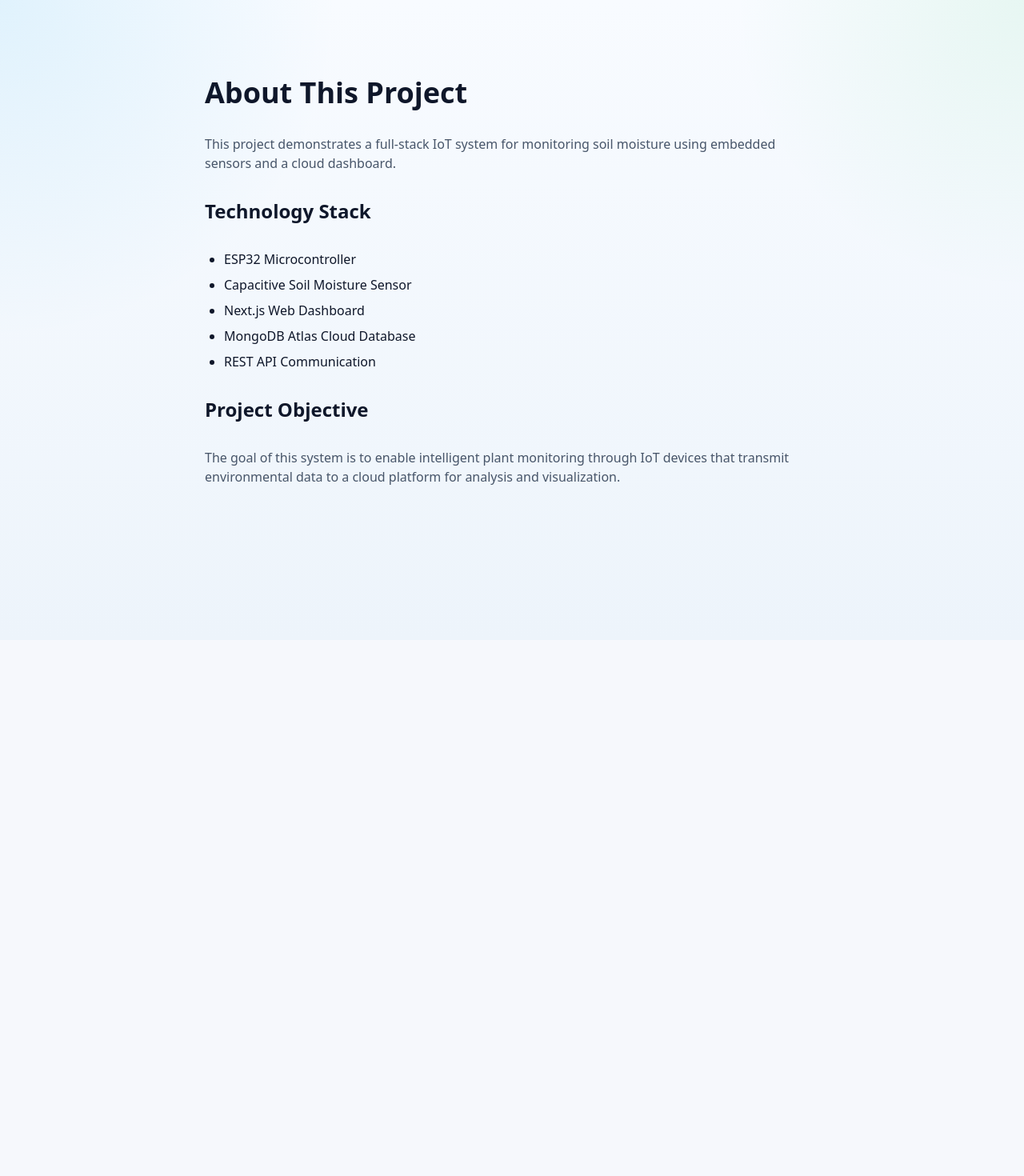
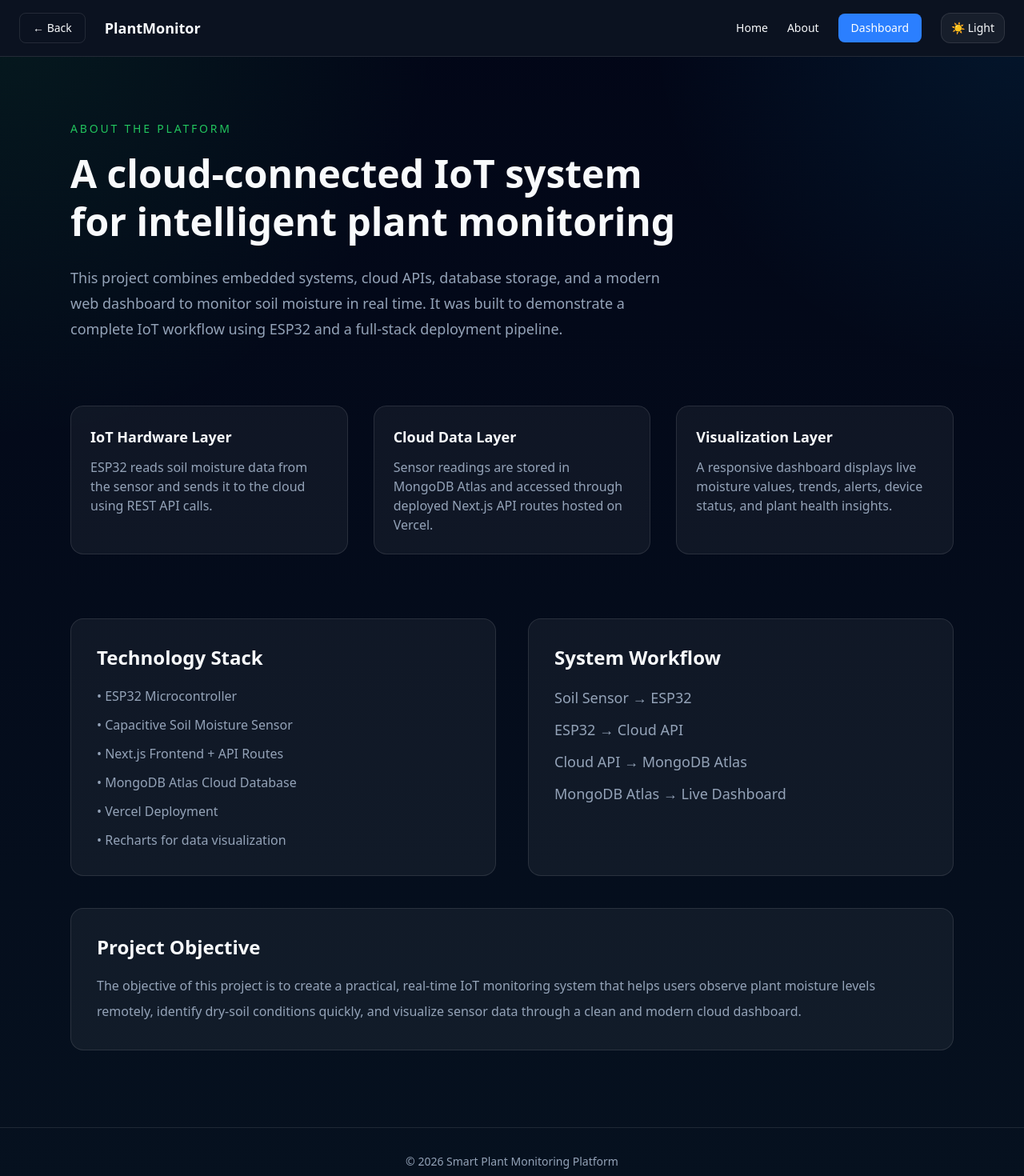
Before and after one commit to HridaySaikia/soil_moisture_iot, a Next.js app: page /about in a window 1280 px wide. Shown: the top 1470 px of the page at 80% size. Before the commit the page ends 800 px from the top, so only its background shows below. Built offline with nearby package versions, Linux system fonts and the light colour scheme.

Commit message:
enhance about section

```diff
--- a/src/app/about/page.tsx
+++ b/src/app/about/page.tsx
@@ -1,46 +1,203 @@
-export default function About() {
+"use client";
+
+import Link from "next/link";
+import { useRouter } from "next/navigation";
+import ThemeToggle from "@/components/ThemeToggle";
+
+export default function AboutPage() {
+  const router = useRouter();
+
   return (
     <main
-      className="min-h-screen px-6 py-24"
+      className="min-h-screen"
       style={{
         background: "var(--page-bg)",
         color: "var(--text-primary)",
       }}
     >
-      <div className="max-w-3xl mx-auto space-y-8">
+      {/* Navbar */}
+      <nav
+        className="border-b backdrop-blur-xl"
+        style={{
+          borderColor: "var(--border)",
+          background: "var(--bg-secondary)",
+        }}
+      >
+        <div className="mx-auto flex max-w-7xl items-center justify-between px-6 py-4">
+          <div className="flex items-center gap-6">
+            <button
+              onClick={() => router.back()}
+              className="rounded-lg border px-4 py-2 text-sm"
+              style={{ borderColor: "var(--border)" }}
+            >
+              ← Back
+            </button>
 
-        <h1 className="text-4xl font-bold">
-          About This Project
-        </h1>
+            <Link href="/" className="text-lg font-semibold">
+              PlantMonitor
+            </Link>
+          </div>
 
-        <p style={{ color: "var(--text-secondary)" }}>
-          This project demonstrates a full-stack IoT system for monitoring soil
-          moisture using embedded sensors and a cloud dashboard.
-        </p>
+          <div className="flex items-center gap-6">
+            <Link href="/" className="text-sm">
+              Home
+            </Link>
+            <Link href="/about" className="text-sm font-medium">
+              About
+            </Link>
+            <Link
+              href="/dashboard"
+              className="rounded-lg bg-blue-500 px-4 py-2 text-sm text-white"
+            >
+              Dashboard
+            </Link>
+            <ThemeToggle />
+          </div>
+        </div>
+      </nav>
 
-        <h2 className="text-2xl font-semibold">
-          Technology Stack
-        </h2>
+      {/* Hero */}
+      <section className="mx-auto max-w-6xl px-6 py-20">
+        <div className="max-w-3xl">
+          <p
+            className="text-sm uppercase tracking-[0.2em]"
+            style={{ color: "var(--accent)" }}
+          >
+            About the Platform
+          </p>
 
-        <ul className="list-disc ml-6 space-y-2">
-          <li>ESP32 Microcontroller</li>
-          <li>Capacitive Soil Moisture Sensor</li>
-          <li>Next.js Web Dashboard</li>
-          <li>MongoDB Atlas Cloud Database</li>
-          <li>REST API Communication</li>
-        </ul>
+          <h1 className="mt-4 text-5xl font-bold leading-tight">
+            A cloud-connected IoT system for intelligent plant monitoring
+          </h1>
 
-        <h2 className="text-2xl font-semibold">
-          Project Objective
-        </h2>
+          <p
+            className="mt-6 text-lg leading-8"
+            style={{ color: "var(--text-secondary)" }}
+          >
+            This project combines embedded systems, cloud APIs, database
+            storage, and a modern web dashboard to monitor soil moisture in
+            real time. It was built to demonstrate a complete IoT workflow
+            using ESP32 and a full-stack deployment pipeline.
+          </p>
+        </div>
+      </section>
 
-        <p style={{ color: "var(--text-secondary)" }}>
-          The goal of this system is to enable intelligent plant monitoring
-          through IoT devices that transmit environmental data to a cloud
-          platform for analysis and visualization.
-        </p>
+      {/* Overview cards */}
+      <section className="mx-auto max-w-6xl px-6 pb-20">
+        <div className="grid gap-8 md:grid-cols-3">
+          <div
+            className="rounded-2xl border p-6"
+            style={{
+              borderColor: "var(--border)",
+              background: "var(--card)",
+            }}
+          >
+            <h3 className="text-lg font-semibold">IoT Hardware Layer</h3>
+            <p className="mt-3" style={{ color: "var(--text-secondary)" }}>
+              ESP32 reads soil moisture data from the sensor and sends it to the
+              cloud using REST API calls.
+            </p>
+          </div>
 
-      </div>
+          <div
+            className="rounded-2xl border p-6"
+            style={{
+              borderColor: "var(--border)",
+              background: "var(--card)",
+            }}
+          >
+            <h3 className="text-lg font-semibold">Cloud Data Layer</h3>
+            <p className="mt-3" style={{ color: "var(--text-secondary)" }}>
+              Sensor readings are stored in MongoDB Atlas and accessed through
+              deployed Next.js API routes hosted on Vercel.
+            </p>
+          </div>
+
+          <div
+            className="rounded-2xl border p-6"
+            style={{
+              borderColor: "var(--border)",
+              background: "var(--card)",
+            }}
+          >
+            <h3 className="text-lg font-semibold">Visualization Layer</h3>
+            <p className="mt-3" style={{ color: "var(--text-secondary)" }}>
+              A responsive dashboard displays live moisture values, trends,
+              alerts, device status, and plant health insights.
+            </p>
+          </div>
+        </div>
+      </section>
+
+      {/* Detailed sections */}
+      <section className="mx-auto grid max-w-6xl gap-10 px-6 pb-24 lg:grid-cols-2">
+        <div
+          className="rounded-2xl border p-8"
+          style={{
+            borderColor: "var(--border)",
+            background: "var(--card)",
+          }}
+        >
+          <h2 className="text-2xl font-semibold">Technology Stack</h2>
+          <ul
+            className="mt-5 space-y-3"
+            style={{ color: "var(--text-secondary)" }}
+          >
+            <li>• ESP32 Microcontroller</li>
+            <li>• Capacitive Soil Moisture Sensor</li>
+            <li>• Next.js Frontend + API Routes</li>
+            <li>• MongoDB Atlas Cloud Database</li>
+            <li>• Vercel Deployment</li>
+            <li>• Recharts for data visualization</li>
+          </ul>
+        </div>
+
+        <div
+          className="rounded-2xl border p-8"
+          style={{
+            borderColor: "var(--border)",
+            background: "var(--card)",
+          }}
+        >
+          <h2 className="text-2xl font-semibold">System Workflow</h2>
+          <div
+            className="mt-5 space-y-3 text-lg"
+            style={{ color: "var(--text-secondary)" }}
+          >
+            <p>Soil Sensor → ESP32</p>
+            <p>ESP32 → Cloud API</p>
+            <p>Cloud API → MongoDB Atlas</p>
+            <p>MongoDB Atlas → Live Dashboard</p>
+          </div>
+        </div>
+
+        <div
+          className="rounded-2xl border p-8 lg:col-span-2"
+          style={{
+            borderColor: "var(--border)",
+            background: "var(--card)",
+          }}
+        >
+          <h2 className="text-2xl font-semibold">Project Objective</h2>
+          <p className="mt-4 leading-8" style={{ color: "var(--text-secondary)" }}>
+            The objective of this project is to create a practical, real-time
+            IoT monitoring system that helps users observe plant moisture levels
+            remotely, identify dry-soil conditions quickly, and visualize sensor
+            data through a clean and modern cloud dashboard.
+          </p>
+        </div>
+      </section>
+
+      {/* Footer */}
+      <footer
+        className="border-t py-8 text-center text-sm"
+        style={{
+          borderColor: "var(--border)",
+          color: "var(--text-secondary)",
+        }}
+      >
+        © {new Date().getFullYear()} Smart Plant Monitoring Platform
+      </footer>
     </main>
   );
 }
--- a/src/app/dashboard/page.tsx
+++ b/src/app/dashboard/page.tsx
@@ -170,7 +170,7 @@
           <div>
             <p
               className="text-sm uppercase tracking-[0.2em]"
-              style={{ color: "var(--accent)" }}
+              style={{ color: "#0096FF" }}
             >
               Real-Time Plant Monitoring Platform
             </p>
```
